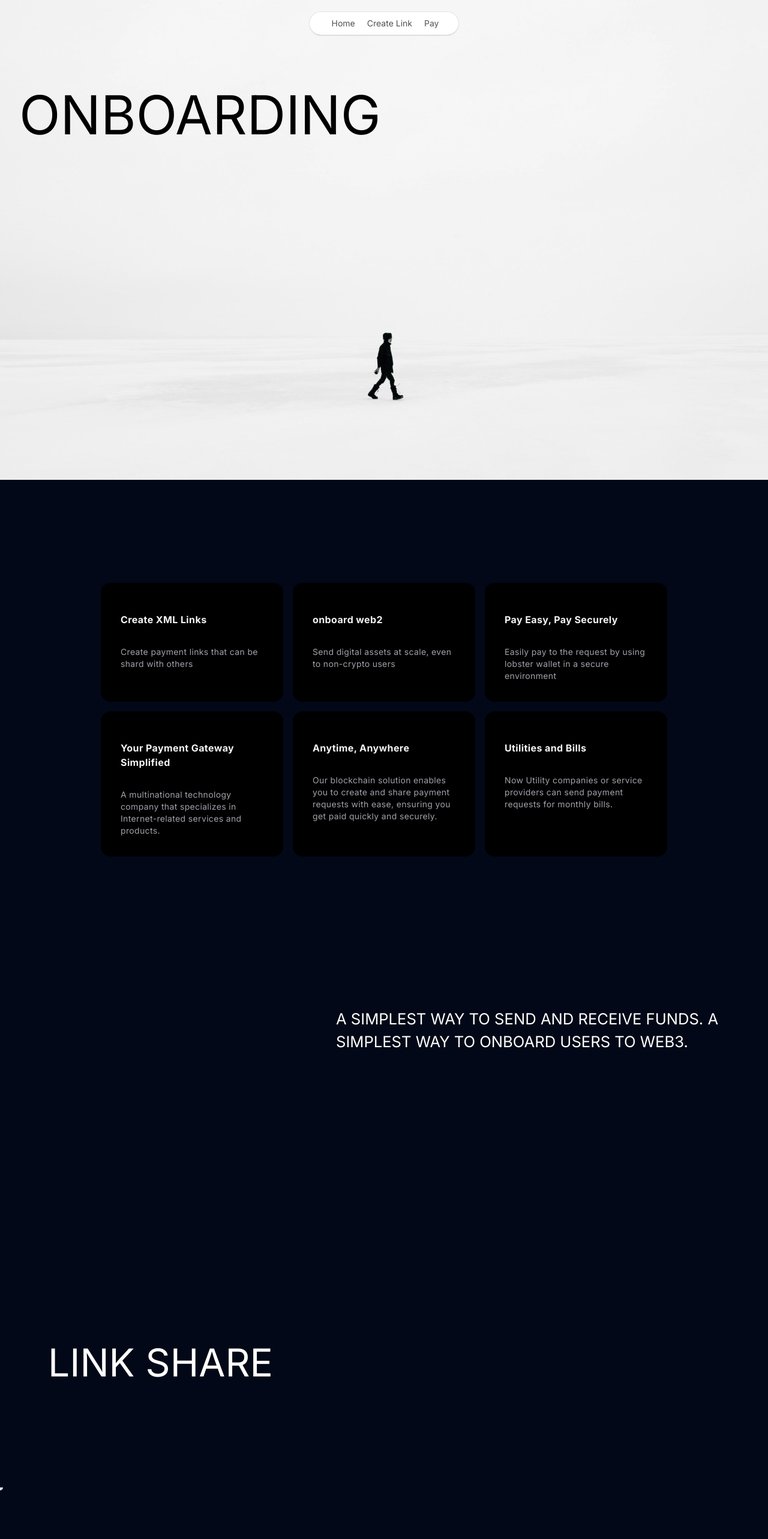
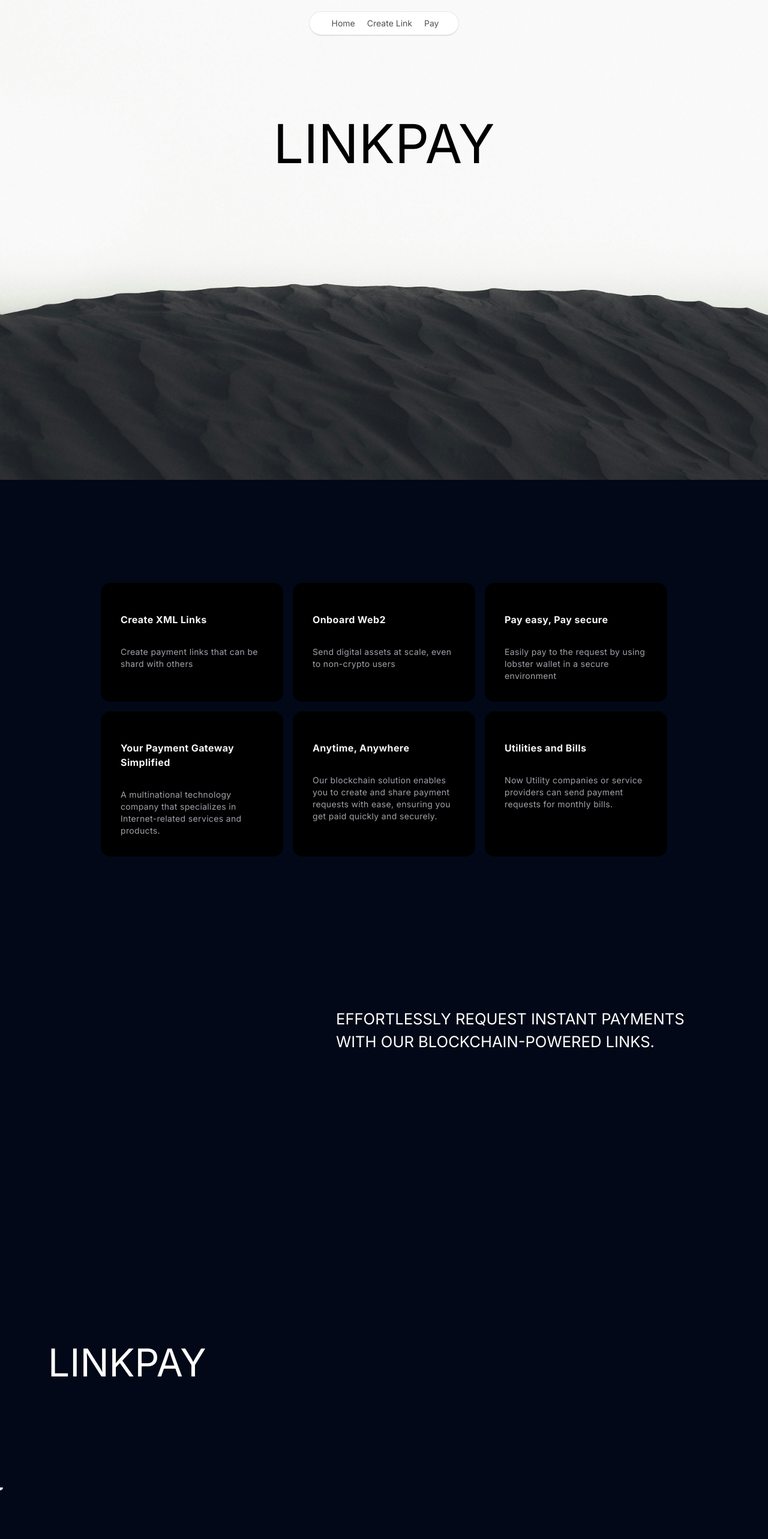
Before and after one commit to toastx/LinkPay, a Next.js app in the folder frontend/: page /home in a window 1280 px wide. Shown: the top 2566 px of the page at 60% size. Built offline with nearby package versions, Linux system fonts and the light colour scheme.

Commit message:
updated home page

```diff
--- a/frontend/components/description.tsx
+++ b/frontend/components/description.tsx
@@ -1,5 +1,5 @@
 import Image from 'next/image';
-import Background from '@/public/stairs.jpg';
+import Background from '@/public/space2.jpg';
 import { useScroll, useTransform, motion } from 'framer-motion';
 import { useRef } from 'react';
 
@@ -18,8 +18,8 @@ export default function Description() {
         style={{clipPath: "polygon(0% 0, 100% 0%, 100% 100%, 0 100%)"}}
         >
         <div className='relative z-10 p-20 mix-blend-difference text-white w-full h-full flex flex-col justify-between'>
-            <p className='w-[50vw] text-[2vw] self-end uppercase mix-blend-difference'>A simplest way to send and receive funds. A simplest way to onboard users to web3.</p>
-            <p className='text-[5vw] uppercase mix-blend-difference'>Link Share</p>
+            <p className='w-[50vw] text-[2vw] self-end uppercase mix-blend-difference'>Effortlessly Request Instant Payments with our Blockchain-Powered Links. </p>
+            <p className='text-[5vw] uppercase mix-blend-difference'>LinkPay</p>
         </div>
         <div className='fixed top-[-10vh] left-0 h-[120vh] w-full'>
             <motion.div style={{y}} className='relative w-full h-full'>
--- a/frontend/components/homeAbout.tsx
+++ b/frontend/components/homeAbout.tsx
@@ -15,13 +15,13 @@ export const projects = [
     link: "",
   },
   {
-    title: "onboard web2",
+    title: "Onboard Web2",
     description:
       "Send digital assets at scale, even to non-crypto users",
     link: "",
   },
   {
-    title: "Pay Easy, Pay Securely",
+    title: "Pay easy, Pay secure",
     description:
       "Easily pay to the request by using lobster wallet in a secure environment",
     link: "",
--- a/frontend/components/landingPage.tsx
+++ b/frontend/components/landingPage.tsx
@@ -1,6 +1,6 @@
 import React from 'react'
 import Image from 'next/image';
-import Background from '@/public/lone-man.jpg'
+import Background from '@/public/desert.jpg'
 import { useScroll, useTransform, motion } from 'framer-motion';
 import { useRef } from 'react';
 
@@ -16,7 +16,7 @@ export default function LandingPage() {
     return (
       <div  className='h-screen overflow-hidden'>
         <motion.div style={{y}} className='relative h-full'>
-            <span className=' text-black flex items-center h-96 text-[7vw] uppercase text-center leading-none px-8'>Onboarding</span>
+            <span className=' text-black flex items-center justify-center h-[60vh] text-[7vw] uppercase text-center leading-none px-8'>Linkpay</span>
           <Image src={Background} fill alt="image" style={{objectFit: "cover", zIndex: -1}}/>
         </motion.div>
       </div>
```
Also changed, not shown: frontend/public/desert.jpg (added), frontend/public/space2.jpg (added).
